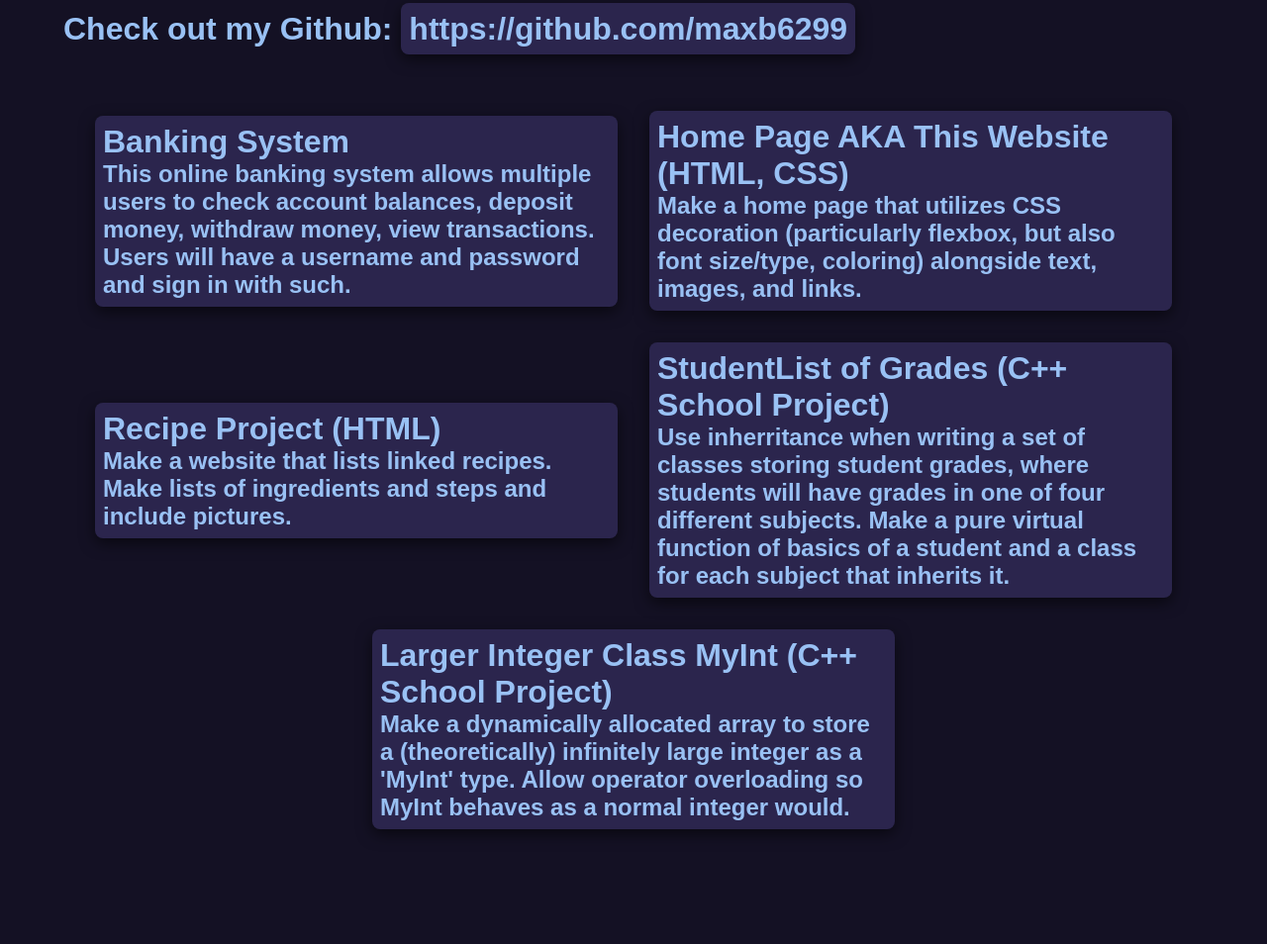
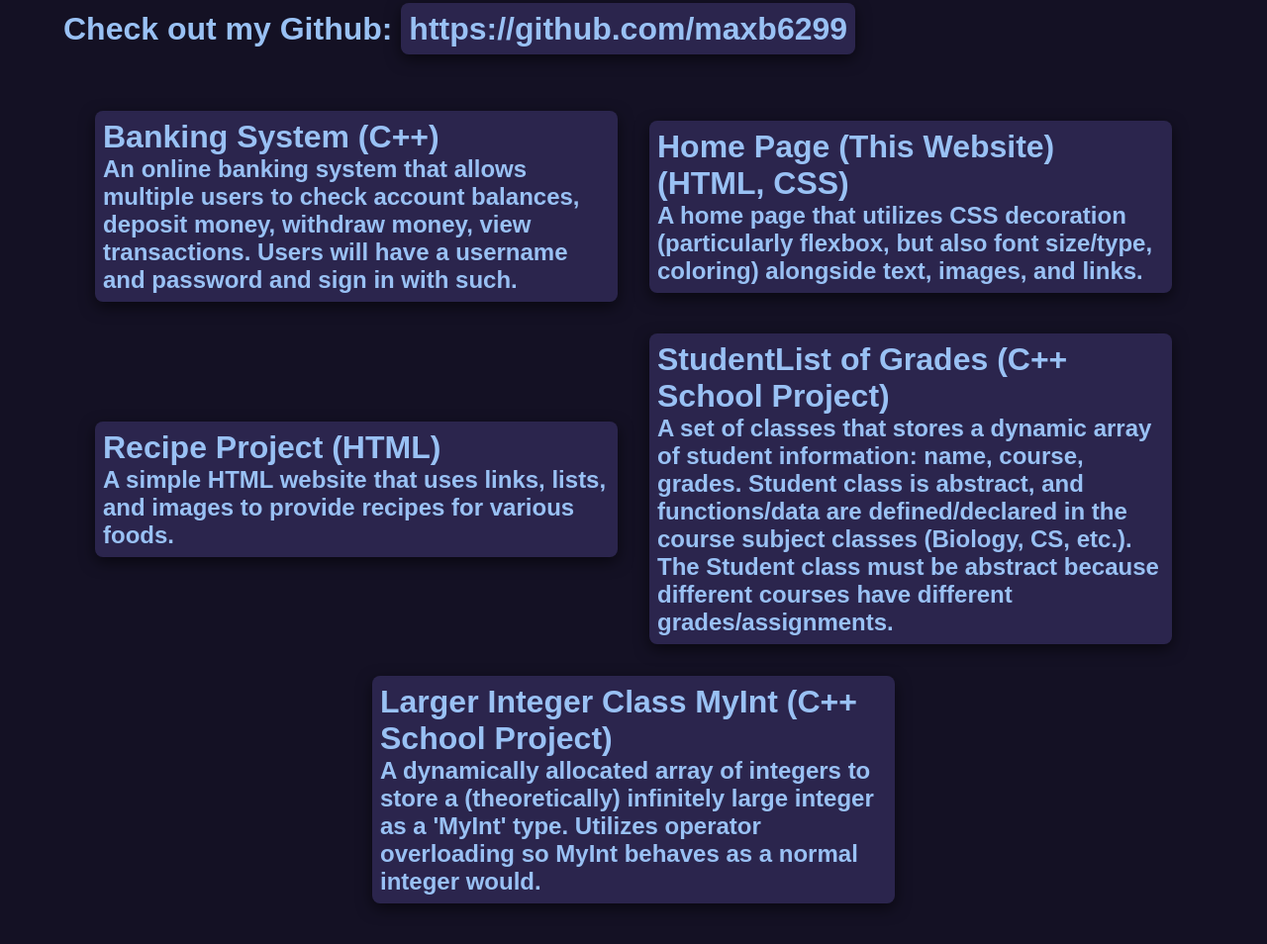
Before and after one commit to maxb6299/home, a plain HTML site: page index.html in a window 1280 px wide. Shown: the part 1771-2725 px from the top of the page at 99% size. Before the commit the page ends 2673 px from the top, so only its background shows below. Drawn offline with Linux system fonts and the light colour scheme.

Commit message:
Change formatting so codse is easier to read Improve descriptions

```diff
--- a/index.html
+++ b/index.html
@@ -20,7 +20,9 @@
         <u style="font-size: 48px; text-align: center;">Note: This site isn't <i>quite</i> done yet so please be patient. Thank you.</u>
         <div class="about">
             <div class="box">A bit about me:<br>
-                <div class="description">I have not written an about me section so please pretend that there are many many words that might take up enough space to look like an about me section.</div>
+                <div class="description">
+                    I have not written an about me section so please pretend that there are many many words that might take up enough space to look like an about me section.
+                </div>
             </div>
             <div class="box" style="width: 400px; height:200px">
                 Pretend this is a very cool image or something please!
@@ -60,24 +62,34 @@
         <div>
             <div class="projects">
                 <a href="https://github.com/maxb6299/bank-system" class="box">
-                    <div>Banking System</div>
-                    <div class="description">This online banking system allows multiple users to check account balances, deposit money, withdraw money, view transactions. Users will have a username and password and sign in with such.</div>
+                    <div>Banking System (C++)</div>
+                    <div class="description">
+                        An online banking system that allows multiple users to check account balances, deposit money, withdraw money, view transactions. Users will have a username and password and sign in with such.
+                    </div>
                 </a>
                 <a href="" class="box">
-                    <div>Home Page AKA This Website (HTML, CSS)</div>
-                    <div class="description">Make a home page that utilizes CSS decoration (particularly flexbox, but also font size/type, coloring) alongside text, images, and links.</div>
+                    <div>Home Page (This Website) (HTML, CSS)</div>
+                    <div class="description">
+                        A home page that utilizes CSS decoration (particularly flexbox, but also font size/type, coloring) alongside text, images, and links.
+                    </div>
                 </a>
                 <a href="https://maxb6299.github.io/recipes/" class="box">
                     <div>Recipe Project (HTML)</div>
-                    <div class="description">Make a website that lists linked recipes. Make lists of ingredients and steps and include pictures.</div>
+                    <div class="description">
+                        A simple HTML website that uses links, lists, and images to provide recipes for various foods.
+                    </div>
                 </a>
                 <div class="box">
                     <div>StudentList of Grades (C++ School Project)</div>
-                    <div class="description">Use inherritance when writing a set of classes storing student grades, where students will have grades in one of four different subjects. Make a pure virtual function of basics of a student and a class for each subject that inherits it.</div>
+                    <div class="description">
+                        A set of classes that stores a dynamic array of student information: name, course, grades. Student class is abstract, and functions/data are defined/declared in the course subject classes (Biology, CS, etc.). The Student class must be abstract because different courses have different grades/assignments.
+                    </div>
                 </div>
                 <div class="box">
                     <div>Larger Integer Class MyInt (C++ School Project)</div>
-                    <div class="description">Make a dynamically allocated array to store a (theoretically) infinitely large integer as a 'MyInt' type. Allow operator overloading so MyInt behaves as a normal integer would.</div>
+                    <div class="description">
+                        A dynamically allocated array of integers to store a (theoretically) infinitely large integer as a 'MyInt' type. Utilizes operator overloading so MyInt behaves as a normal integer would.
+                    </div>
                 </div>
                 </div>
             </div>
```
